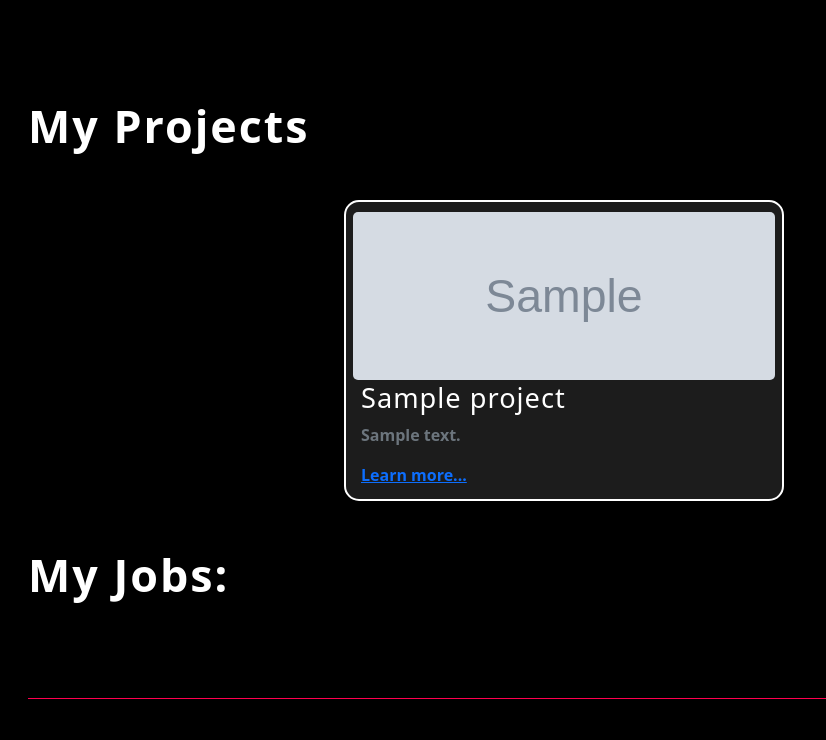
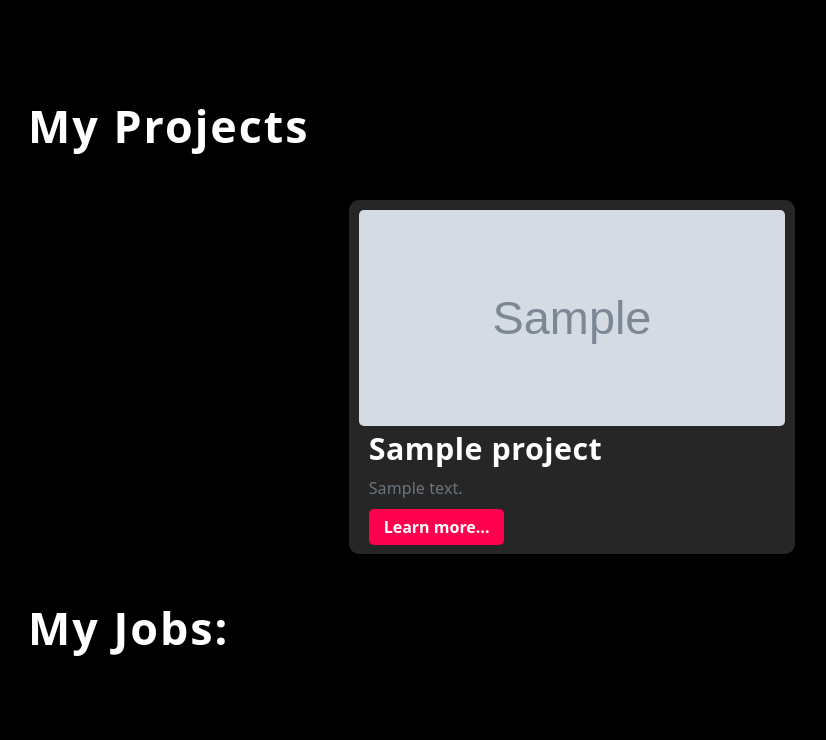
Before and after one commit to wassim-khleifi/Joker-Portfolio, a Django app: page / in a window 1280 px wide. Shown: the part 1622-2362 px from the top of the page, without its empty margins (76-902 px from the left). Run offline with Django 4.2, Linux system fonts and the light colour scheme; tables that the repository leaves empty hold one stand-in row (values such as "Sample post"); grey boxes marked "Sample" are stand-in pictures; data that the repository does not hold is empty; some libraries are stand-ins or nearby versions.

Commit message:
Add files via upload

```diff
--- a/pages/static/css/style.css
+++ b/pages/static/css/style.css
@@ -189,41 +189,58 @@ nav{
 }
 .projects .row{
 	margin: 2rem 0.5rem!important;
+	width: 100%!important;
 }
 .projects .row .box{
-	background: #1C1C1C;
+/*	background: #1C1C1C;*/
+  background: #262626;
 	padding: 0!important;
-	border-radius: 15px;
-	margin: 15px 30px;
-	border: 2px white solid;
-	cursor: pointer;
-	padding: 10px 7px!important;
-	min-height: 100%;
+	border-radius: 10px;
+	margin: 15px 10px;
+	padding: 10px 10px!important;
+	min-height: fit-content;
 }
 .projects .row .box:hover{
 	border-color: var(--color-theme);
-	box-shadow: 0px 0px 1px black, 0 0 20px var(--color-theme), 0 0 3px darkblue;
+	filter: drop-shadow(0 0 10px var(--color-theme));
 	transform: translateY(-10px);
-	transition: 0.3s;
+	transition: 0.5s;
 }
 .projects .row .box img{
 	border-radius: 5px;
 	width: 100%;
-	height: 21vh;
+	height: 27vh;
+	display: block;
 }
 .projects .row .box .content{
-	padding: 2px 8px;
+	padding: 5px 10px;
 }
 .projects .row .box .content h4{
 	color: white;
-	font-size: 1.7rem;
-	letter-spacing: 1px;
-	font-weight: 500;
+	font-size: 1.9rem;
+	letter-spacing: 0.5px;
+	font-weight: 600;
+}
+.projects .row .box .content p{
+	color: white;
+	font-size: 1.0rem;
+	letter-spacing: 0.1px;
+	font-weight: 400;
+	margin-bottom: 15px!important;
 }
 .projects .row .box .content .learn_more{
-	margin: 20px 0px!important;
+	background: var(--color-theme);
+	padding: 7px 15px;
+	font-weight: 600!important;
+	text-decoration: none;
+	color: white;
+	border-radius: 5px;
+	cursor: pointer;
 }
-
+.projects .row .box .content .learn_more:hover{
+	opacity: 0.7;
+	transition: 0.1s;
+}
 /** JOBS **/
 .jobs .jobs-title{
 	color: white;
@@ -264,14 +281,14 @@ nav{
 	left: 0;
 	bottom: 0;
 	overflow: hidden;
-	background: linear-gradient(rgba(0,0,0,0.4), #ff004f);
+	background: linear-gradient(rgba(0,0,0,0.6), #ff004f);
 	flex-direction: column;
 	border-radius: 7px!important;
 }
 .jobs .row .box .layer h3{
 	color: white;
 	font-size: 1.17em;
-	font-weight: 500;
+	font-weight: 600;
 	margin-bottom: 20px;
 }
 .jobs .row .box .layer p{
@@ -361,11 +378,11 @@ nav{
 		align-items: start!important;
 	}
 }
-@media(width < 950px){
+@media(width < 1000px){
 	.jobs .row .box{
 		margin: 30px auto!important;
-		height: 40vh;
-		width: 80%!important;
+		height: 55vh;
+		width: 70%!important;
 	}
 }
 @media(width <= 1000px){
@@ -404,7 +421,7 @@ nav{
 		min-height: 100%;
 	}
 	.projects .row .box img{
-		height: 16vh;
+		height: 30vh;
 	}
 	.contact .left{
 		text-align: center;
```
